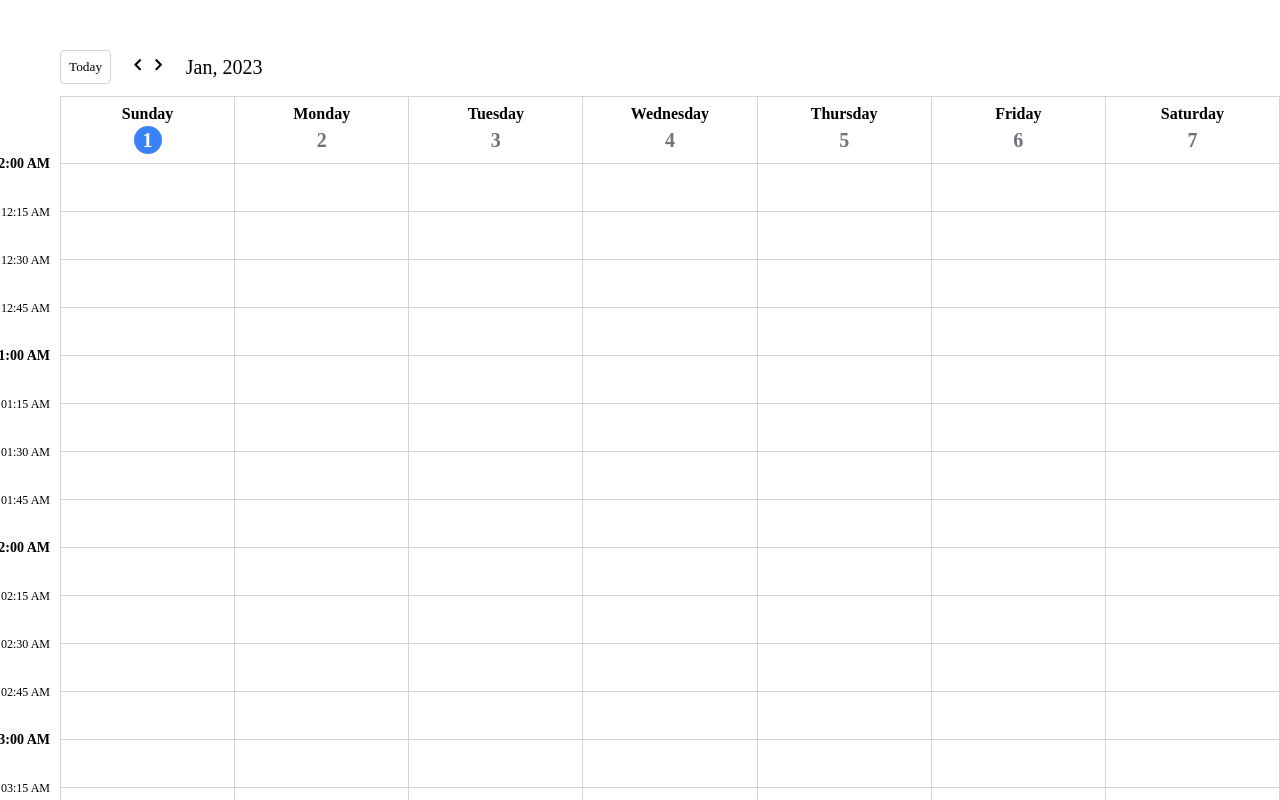
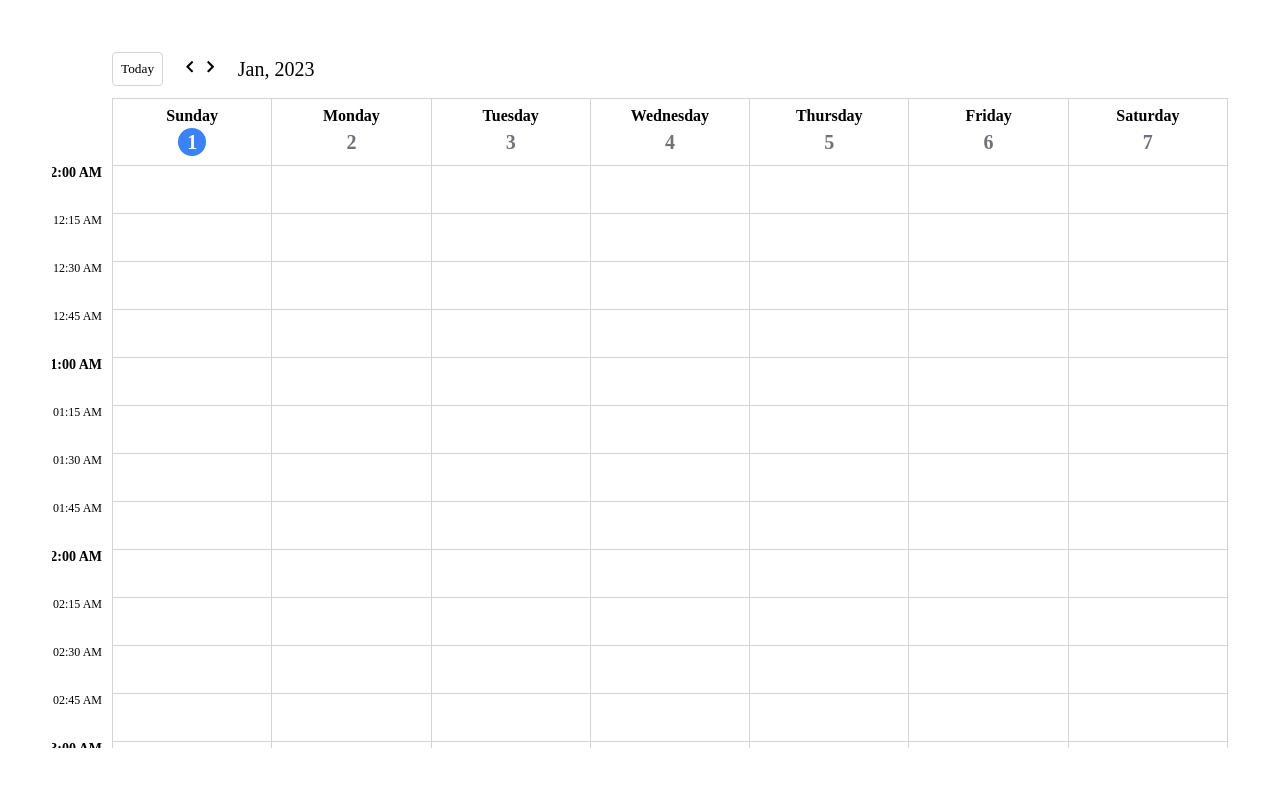
Before and after one commit to chidojiro/skedulo-test, a React (Vite) app: page / in a window 1280 px wide. Shown: the top 800 px of the page. Built offline with nearby package versions, Linux system fonts and the light colour scheme.

Commit message:
feat: scrollable calendar body

```diff
--- a/src/App.tsx
+++ b/src/App.tsx
@@ -1,14 +1,9 @@
 import React from 'react';
 
 import '@/common/styles/index.scss';
-import { MainLayout } from '@/layout/MainLayout';
 
 const CalendarPage = React.lazy(() => import('@/calendar/CalendarPage'));
 
 export function App() {
-  return (
-    <MainLayout>
-      <CalendarPage />
-    </MainLayout>
-  );
+  return <CalendarPage />;
 }
--- a/src/packages/calendar/CalendarBody.scss
+++ b/src/packages/calendar/CalendarBody.scss
@@ -1,4 +1,16 @@
 .calendar-body {
+  flex-grow: 1;
+  overflow: auto;
+
+  &::-webkit-scrollbar {
+    display: none;
+  }
+
+  & {
+    -ms-overflow-style: none;  /* IE and Edge */
+    scrollbar-width: none;  /* Firefox */
+  }
+
   &__row {
     margin-left: var(--calendar-time-container-width);
     display: flex;
@@ -19,7 +31,7 @@
     position: absolute;
     top: 0;
     left: -10px;
-    transform: translate(-100%, -50%);
+    transform: translate(-100%);
     font-size: 12px;
 
     &--primary {
--- a/src/packages/calendar/CalendarBody.tsx
+++ b/src/packages/calendar/CalendarBody.tsx
@@ -21,7 +21,7 @@ export const CalendarBody = ({}: CalendarBodyProps) => {
   const { viewingWeek } = useCalendarContext();
 
   return (
-    <div>
+    <div className="calendar-body">
       {range(timeMarkCount).map((timeOffset) => {
         const timeMark = viewingWeek.minute(timeOffset * TIME_GAP);
 
--- a/src/packages/calendar/CalendarPage.scss
+++ b/src/packages/calendar/CalendarPage.scss
@@ -1,2 +1,6 @@
 .calendar-page {
+  height: 100vh;
+  display: flex;
+  flex-direction: column;
+  overflow: hidden;
 }
--- a/src/packages/calendar/CalendarPage.tsx
+++ b/src/packages/calendar/CalendarPage.tsx
@@ -7,6 +7,7 @@ import { CalendarProvider } from './CalendarProvider';
 import './CalendarPage.scss';
 import './variables.scss';
 import { CalendarNavigator } from './CalendarNavigator';
+import { MainLayout } from '@/layout/MainLayout';
 
 export type CalendarPageProps = {
   //
@@ -14,13 +15,13 @@ export type CalendarPageProps = {
 
 const CalendarPage = ({}: CalendarPageProps) => {
   return (
-    <CalendarProvider>
-      <div className="calendar-page">
+    <MainLayout className="calendar-page">
+      <CalendarProvider>
         <CalendarNavigator />
         <CalendarHeader />
         <CalendarBody />
-      </div>
-    </CalendarProvider>
+      </CalendarProvider>
+    </MainLayout>
   );
 };
 
--- a/src/packages/layout/MainLayout.scss
+++ b/src/packages/layout/MainLayout.scss
@@ -1,5 +1,5 @@
 .main-layout {
-  padding: 50px 0;
+  padding: 52px;
   max-width: 1280px;
   margin: 0 auto;
 }
--- a/src/packages/layout/MainLayout.tsx
+++ b/src/packages/layout/MainLayout.tsx
@@ -1,12 +1,14 @@
-import { Children } from '@/common/types';
+import { Children, ClassName } from '@/common/types';
+import clsx from 'clsx';
 import React from 'react';
 
 import './MainLayout.scss';
 
-export type MainLayoutProps = Children & {
-  //
+export type MainLayoutProps = Children &
+  ClassName & {
+    //
+  };
+
+export const MainLayout = ({ children, className }: MainLayoutProps) => {
+  return <main className={clsx('main-layout', className)}>{children}</main>;
 };
-
-export const MainLayout = ({ children }: MainLayoutProps) => {
-  return <main className="main-layout">{children}</main>;
-};
```
